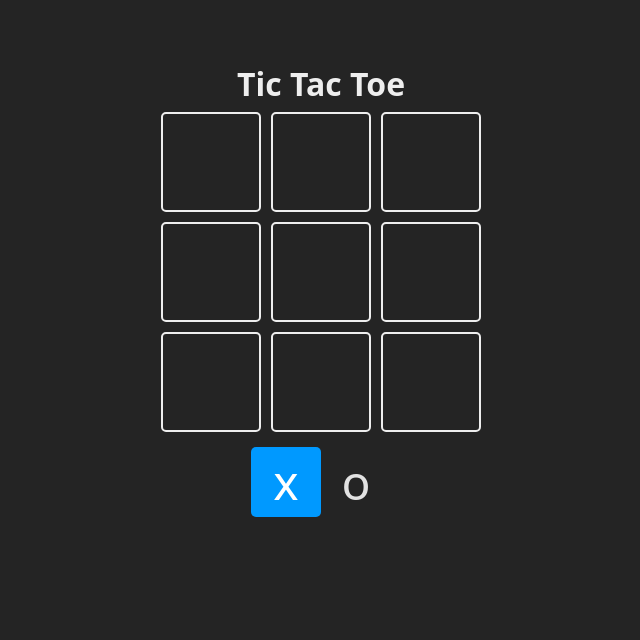
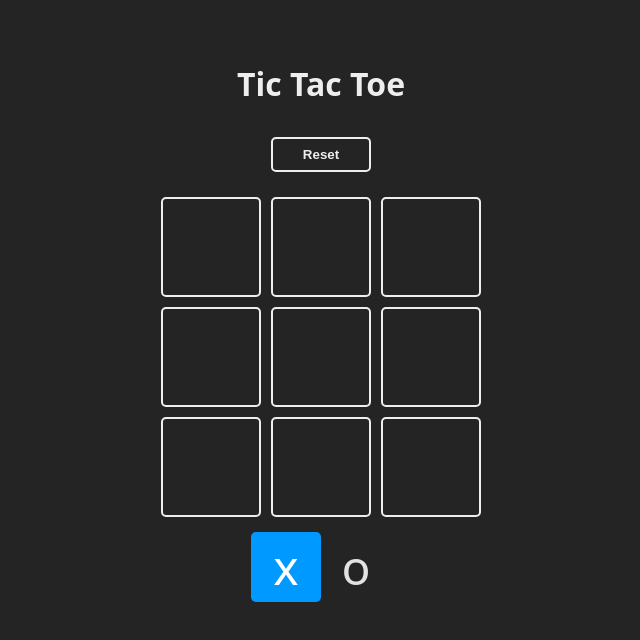
Before and after one commit to albertoarchena/tic-tac-toe, a React (Vite) app: page / in a window 1280 px wide. Shown: the top 640 px of the page, without its empty margins (319-959 px from the left). Built offline with nearby package versions, Linux system fonts and the light colour scheme.

Commit message:
Reset del juego implementado

```diff
--- a/src/App.jsx
+++ b/src/App.jsx
@@ -86,6 +86,7 @@
   return (
     <main className='board'>
       <h1>Tic Tac Toe</h1>
+      <button onClick={resetGame}>Reset</button>
       <section className='game'>
         {
           board.map((_, index) => {
```
